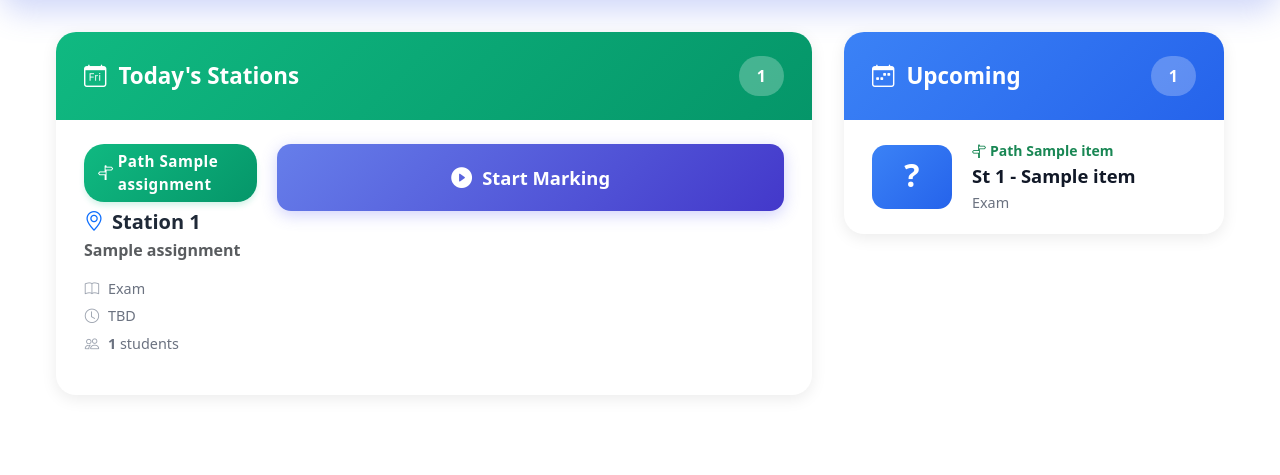
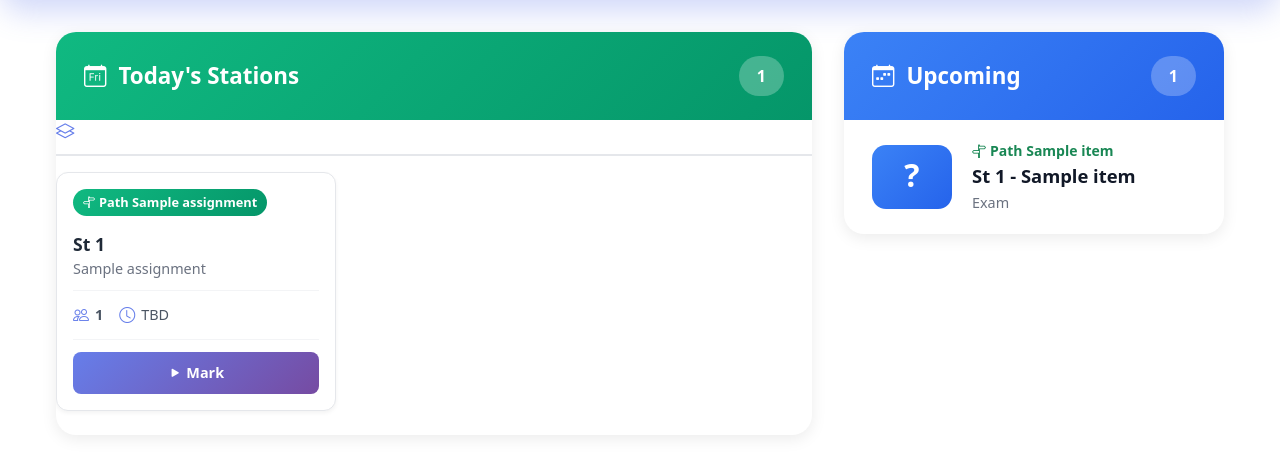
Before and after one commit to FawziYas/osce-project, a Django app: template templates/examiner/station_home.html in a window 1280 px wide. Shown: the part 194-669 px from the top of the page. Run offline with Django 5.2, Linux system fonts and the light colour scheme; the template is opened without the code that fills it: most values are stand-ins (such as "Sample title", 1, 10 or a date in 2020).

Commit message:
Redesign examiner home: separate cards by session with horizontal layout
- Cards now grouped by session name with session headers
- Each session shows its stations cards in a horizontal row
- Cards are compact (280px) with clean design
- Improved spacing and alignment going left to right

```diff
--- /dev/null
+++ b/static/css/examiner-home-session-layout.css
@@ -0,0 +1,152 @@
+/* === SESSION GROUP HORIZONTAL LAYOUT === */
+.session-group {
+    margin-bottom: 28px;
+}
+
+.session-header {
+    margin-bottom: 16px;
+    padding-bottom: 12px;
+    border-bottom: 2px solid #e5e7eb;
+}
+
+.session-name {
+    font-size: 1.15rem;
+    font-weight: 700;
+    color: #1f2937;
+    display: flex;
+    align-items: center;
+    margin: 0;
+}
+
+.session-name i {
+    color: #667eea;
+}
+
+.stations-row {
+    display: flex;
+    flex-wrap: wrap;
+    gap: 16px;
+    align-items: flex-start;
+}
+
+.station-card-compact {
+    flex: 0 0 auto;
+    width: 280px;
+}
+
+.station-card-small {
+    background: #fff;
+    border: 1px solid #e5e7eb;
+    border-radius: 12px;
+    padding: 16px;
+    box-shadow: 0 2px 4px rgba(0, 0, 0, 0.05);
+    transition: all 0.2s ease;
+    display: flex;
+    flex-direction: column;
+    height: 100%;
+    min-height: 220px;
+}
+
+.station-card-small:hover {
+    border-color: #667eea;
+    box-shadow: 0 8px 12px rgba(102, 126, 234, 0.15);
+    transform: translateY(-2px);
+}
+
+.path-badge-small {
+    display: inline-flex;
+    align-items: center;
+    background: linear-gradient(135deg, #10b981 0%, #059669 100%);
+    color: #fff;
+    padding: 4px 10px;
+    border-radius: 16px;
+    font-size: 0.8rem;
+    font-weight: 600;
+    margin-bottom: 10px;
+    width: fit-content;
+}
+
+.path-badge-small i {
+    font-size: 0.75rem;
+}
+
+.station-num {
+    font-size: 1.1rem;
+    font-weight: 700;
+    color: #1f2937;
+    margin: 8px 0 4px 0;
+}
+
+.station-name-small {
+    font-size: 0.9rem;
+    color: #6b7280;
+    margin-bottom: 12px;
+    line-height: 1.3;
+}
+
+.station-info-small {
+    display: flex;
+    gap: 16px;
+    margin-bottom: 12px;
+    padding: 12px 0;
+    border-top: 1px solid #f3f4f6;
+    border-bottom: 1px solid #f3f4f6;
+    flex-grow: 1;
+    align-items: center;
+}
+
+.info-item {
+    display: flex;
+    align-items: center;
+    gap: 6px;
+    font-size: 0.9rem;
+    color: #4b5563;
+}
+
+.info-item i {
+    color: #667eea;
+    font-size: 1rem;
+}
+
+.btn-start-compact {
+    display: inline-flex;
+    align-items: center;
+    justify-content: center;
+    background: linear-gradient(135deg, #667eea 0%, #764ba2 100%);
+    color: white;
+    padding: 10px 14px;
+    border-radius: 8px;
+    font-size: 0.9rem;
+    font-weight: 600;
+    text-decoration: none;
+    transition: all 0.2s ease;
+    border: none;
+    cursor: pointer;
+    margin-top: auto;
+}
+
+.btn-start-compact:hover {
+    transform: translateY(-2px);
+    box-shadow: 0 6px 12px rgba(102, 126, 234, 0.3);
+    color: white;
+    text-decoration: none;
+}
+
+.btn-start-compact:active {
+    transform: translateY(0);
+}
+
+@media (max-width: 768px) {
+    .stations-row {
+        gap: 12px;
+    }
+
+    .station-card-compact {
+        width: 100%;
+        flex: 0 0 calc(50% - 6px);
+    }
+
+    .station-card-small {
+        min-height: auto;
+    }
+}
--- a/templates/examiner/station_home.html
+++ b/templates/examiner/station_home.html
@@ -7,6 +7,7 @@
 
 {% block head %}
 <link rel="stylesheet" href="{% static 'css/examiner-home.css' %}">
+<link rel="stylesheet" href="{% static 'css/examiner-home-session-layout.css' %}">
 {% endblock %}
 
 {% block content %}
@@ -60,47 +61,44 @@
                 </div>
 
                 {% if assignments %}
-                    {% for item in assignments %}
-                    <div class="station-card">
-                        <div class="station-card-header">
-                            <div class="station-title-section">
-                                <div class="path-badge-large mb-2">
-                                    <i class="bi bi-signpost-split me-1"></i>Path {{ item.path_name }}
-                                </div>
-                                <h3 class="mb-1">
-                                    <i class="bi bi-geo-alt text-primary"></i>
-                                    <span>Station {{ item.station_number }}</span>
-                                </h3>
-                                <p class="station-subtitle text-muted mb-3">{{ item.station_name }}</p>
+                    {% regroup assignments by session.name as sessions_list %}
 
-                                <div class="station-details">
-                                    <div class="station-detail-item">
-                                        <i class="bi bi-book"></i>
-                                        <span>{% if item.session and item.session.exam %}{{ item.session.exam.name }}{% else %}Exam{% endif %}</span>
+                    {% for session_group in sessions_list %}
+                    <div class="session-group mb-4">
+                        <div class="session-header">
+                            <h4 class="session-name">
+                                <i class="bi bi-layers me-2"></i>{{ session_group.grouper }}
+                            </h4>
+                        </div>
+                        <div class="stations-row">
+                            {% for item in session_group.list %}
+                            <div class="station-card-compact">
+                                <div class="station-card-small">
+                                    <div class="path-badge-small">
+                                        <i class="bi bi-signpost-split me-1"></i>Path {{ item.path_name }}
                                     </div>
-                                    <div class="station-detail-item">
-                                        <i class="bi bi-clock"></i>
-                                        <span>
-                                            {% if item.session and item.session.start_time %}{{ item.session.start_time|time:"H:i" }}{% else %}TBD{% endif %}
-                                            {% if item.session and item.session.session_type %}
-                                            - {{ item.session.session_type|capfirst }}
-                                            {% endif %}
-                                        </span>
+                                    <h4 class="station-num">St {{ item.station_number }}</h4>
+                                    <p class="station-name-small">{{ item.station_name }}</p>
+
+                                    <div class="station-info-small">
+                                        <div class="info-item">
+                                            <i class="bi bi-people"></i>
+                                            <span><strong>{{ item.total_students }}</strong></span>
+                                        </div>
+                                        <div class="info-item">
+                                            <i class="bi bi-clock"></i>
+                                            <span>{% if item.session and item.session.start_time %}{{ item.session.start_time|time:"H:i" }}{% else %}TBD{% endif %}</span>
+                                        </div>
                                     </div>
-                                    <div class="station-detail-item">
-                                        <i class="bi bi-people"></i>
-                                        <span><strong>{{ item.total_students }}</strong> students</span>
-                                    </div>
+
+                                    <a href="{% url 'examiner:station_dashboard' item.assignment.id %}"
+                                       class="btn-start-compact">
+                                        <i class="bi bi-play-fill me-1"></i>Mark
+                                    </a>
                                 </div>
                             </div>
-
-
-
-                        <a href="{% url 'examiner:station_dashboard' item.assignment.id %}"
-                           class="station-start-button">
-                            <i class="bi bi-play-circle-fill"></i>
-                            <span>Start Marking</span>
-                        </a>
+                            {% endfor %}
+                        </div>
                     </div>
                     {% endfor %}
                 {% else %}
```
